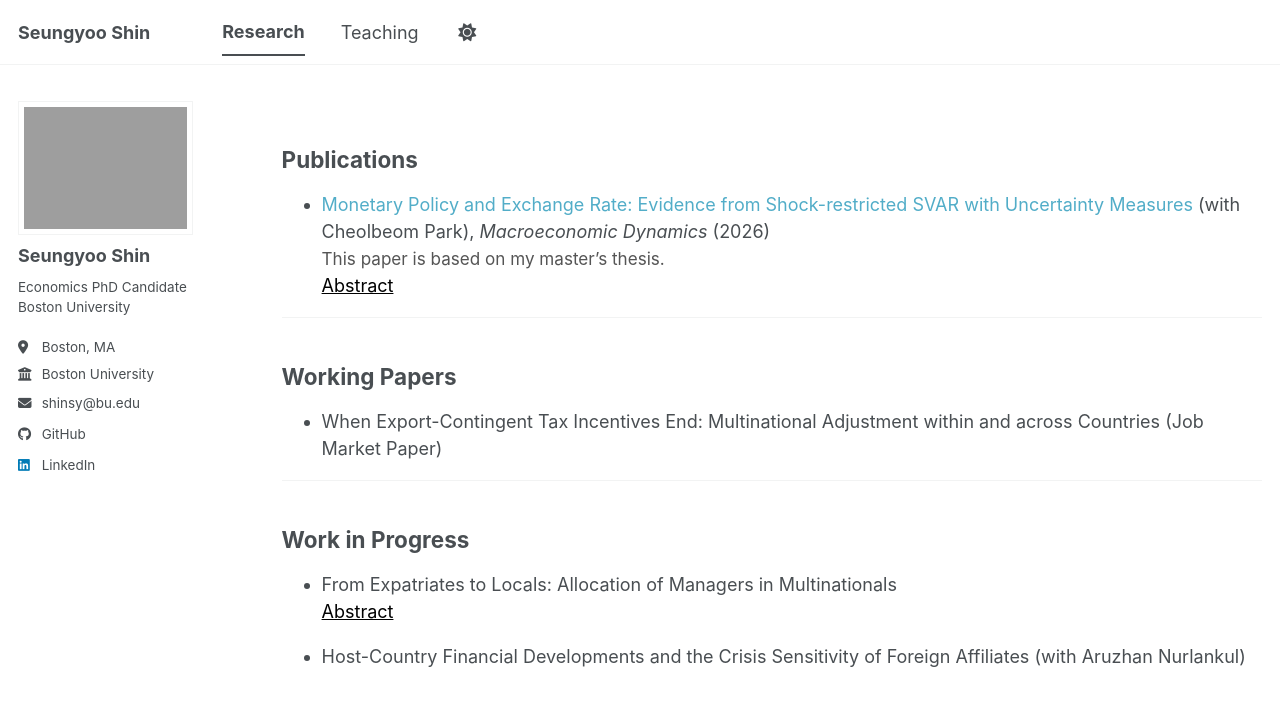
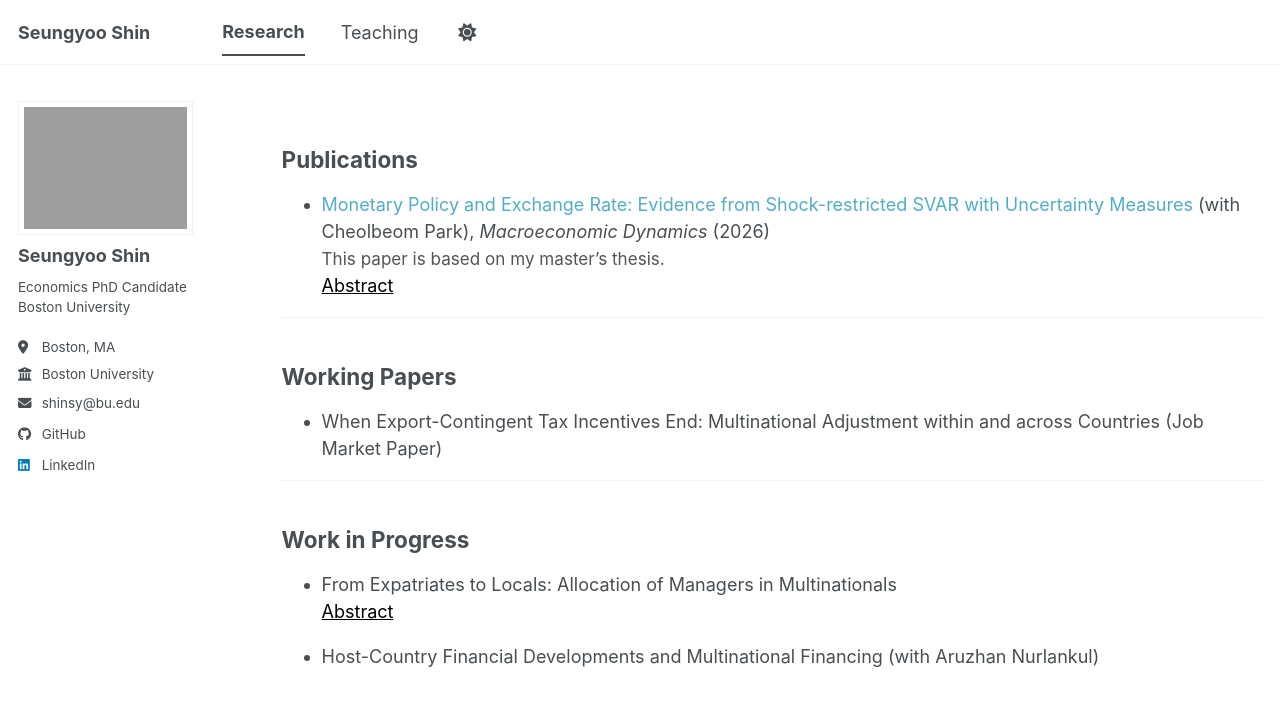
Before and after one commit to SeungyooShin/seungyooshin.github.io, a Jekyll site: the page built from _pages/research.md, in a window 1280 px wide. Shown: the top 706 px of the page. Built offline with Jekyll 4.4.1, drawn with Linux system fonts in a browser that asks for light colours; a script bundle is joined from its source files by our own code; library files that are not in the unit come from our copies.

Commit message:
Update research.md

```diff
--- a/_pages/research.md
+++ b/_pages/research.md
@@ -71,7 +71,7 @@ classes: hide-title tight-top
 
 <ul>
   <li>
-    Host-Country Financial Developments and the Crisis Sensitivity of Foreign Affiliates (with Aruzhan Nurlankul)
+    Host-Country Financial Developments and Multinational Financing (with Aruzhan Nurlankul)
   </li>
 </ul>
 
```
